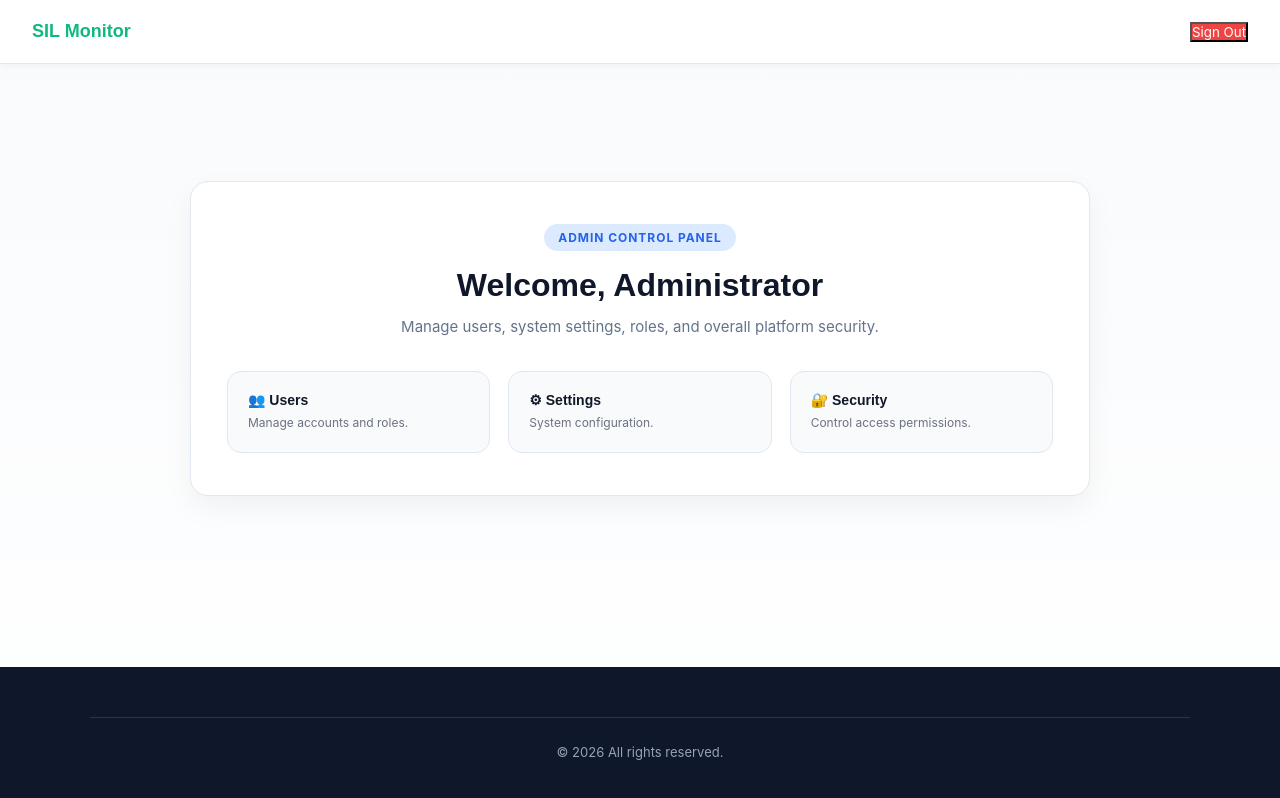
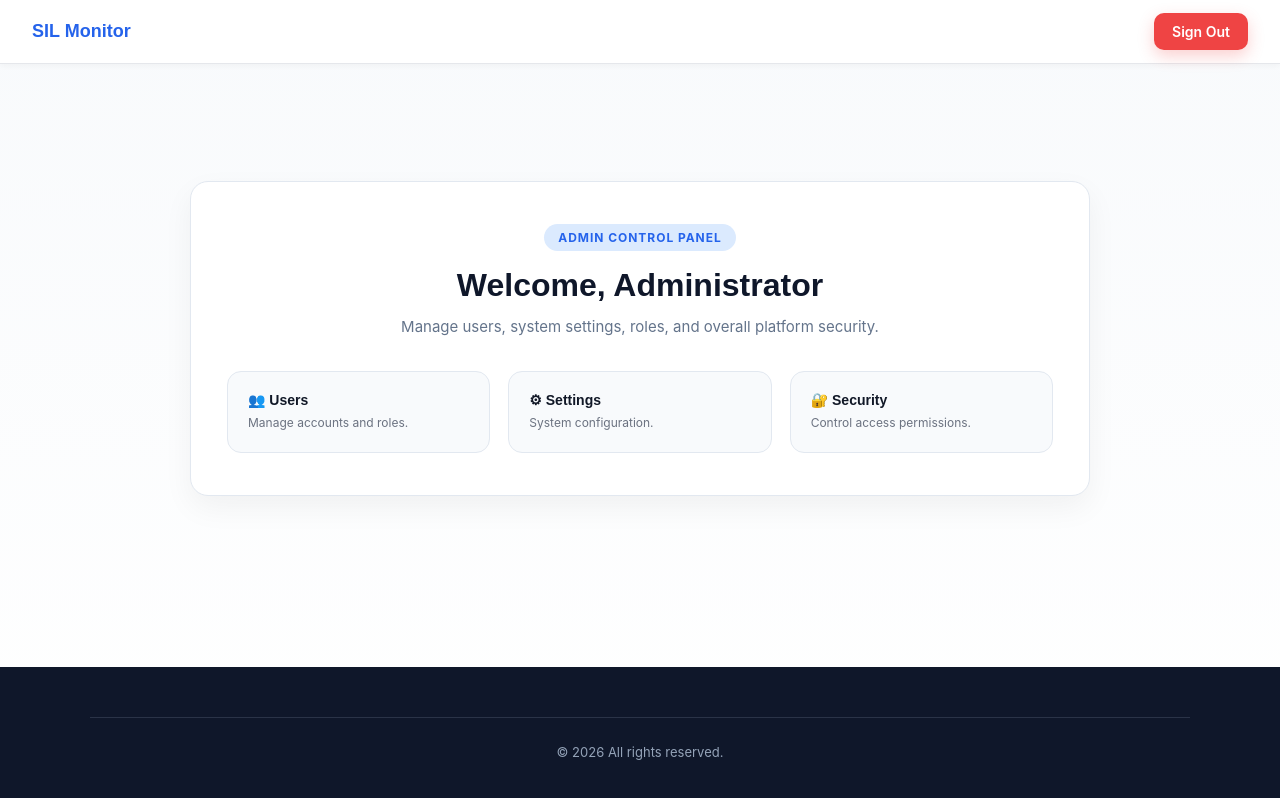
Before and after one commit to edfaburada/websyst-faburada, a React (Vite) app: page /dashboard/admin in a window 1280 px wide. Built offline with nearby package versions, Linux system fonts and the light colour scheme.

Commit message:
jlhfgakhgakj

```diff
--- a/src/components/Navbar/NavBar.css
+++ b/src/components/Navbar/NavBar.css
@@ -1,3 +1,4 @@
+
 /* ===== NAVBAR CONTAINER ===== */
 .navbar {
   position: fixed;
@@ -19,10 +20,10 @@
 /* ===== LOGO ===== */
 .navbar-logo {
   font-size: 18px;
-  font-weight: bold;
-  color: #10b981;
+  font-weight: 700;
+  color: #2563eb; /* changed to blue for consistency */
 
-  text-decoration: none; /* removes underline */
+  text-decoration: none;
   cursor: pointer;
 
   transition: 0.2s ease;
@@ -38,7 +39,6 @@
   gap: 24px;
 }
 
-/* Show nav links on medium screens */
 @media (min-width: 768px) {
   .navbar-links {
     display: flex;
@@ -54,22 +54,55 @@
 }
 
 .nav-link:hover {
-  color: #10b981;
+  color: #2563eb;
 }
 
-/* Active link */
 .nav-link.active {
-  color: #10b981;
+  color: #2563eb;
   font-weight: 600;
 }
 
-/* ===== BUTTON ===== */
+/* ===== BASE BUTTON (SIGN UP) ===== */
+.navbar-btn {
+  background: #2563eb;
+  color: white;
 
+  padding: 10px 18px;
+  border-radius: 10px;
+  border: none;
+
+  font-size: 14px;
+  font-weight: 600;
+
+  cursor: pointer;
+
+  transition: all 0.2s ease;
+
+  box-shadow: 0 6px 16px rgba(37, 99, 235, 0.25);
+}
+
+.navbar-btn:hover {
+  background: #1d4ed8;
+  transform: translateY(-2px);
+}
+
+.navbar-btn:active {
+  transform: scale(0.96);
+}
+
+/* ===== SIGN OUT BUTTON ===== */
 .navbar-btn-danger {
-  background: #ef4444; /* red */
+  background: #ef4444;
   color: white;
+
+  box-shadow: 0 6px 16px rgba(239, 68, 68, 0.25);
 }
 
 .navbar-btn-danger:hover {
   background: #dc2626;
+  transform: translateY(-2px);
 }
+
+.navbar-btn-danger:active {
+  transform: scale(0.96);
+}
```
